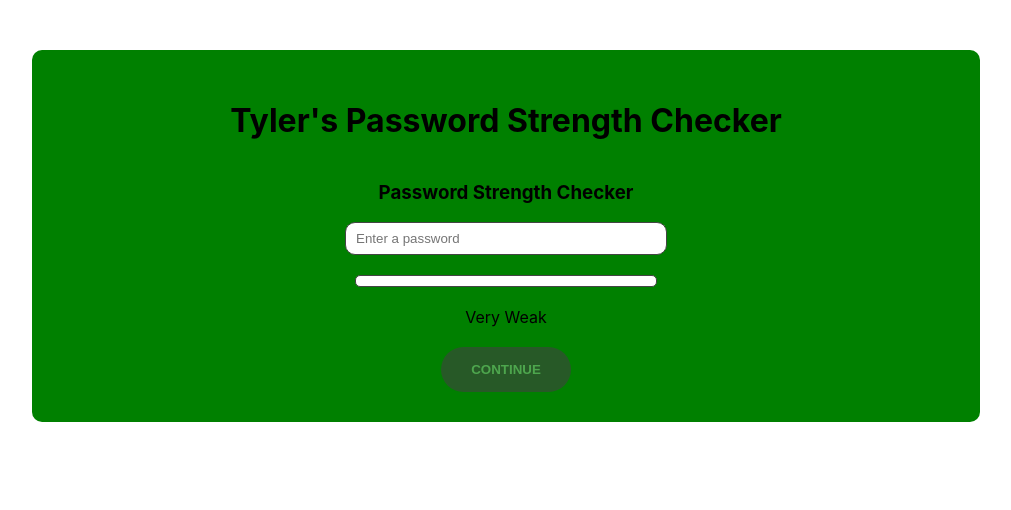
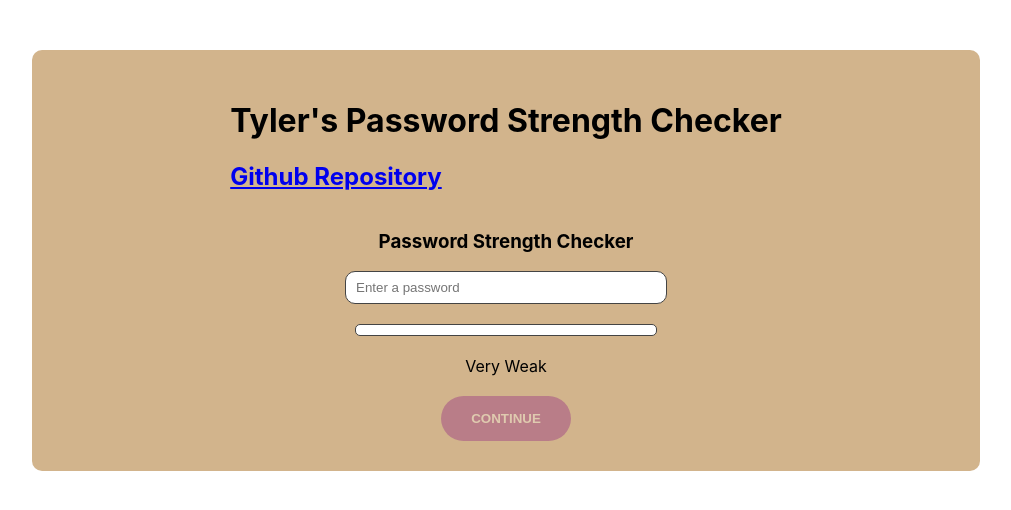
Before and after one commit to TylerRust-1/Password-Strength-Checker, a React (Create React App) app: page / in a window 1280 px wide. Shown: the top 510 px of the page, without its empty margins (134-1145 px from the left). Built offline with nearby package versions, Linux system fonts and the light colour scheme.

Commit message:
Added Github Repo link, still trying to color this stupid bar as password strength changes

```diff
--- a/src/App.css
+++ b/src/App.css
@@ -28,6 +28,10 @@
   color: #61dafb;
 }
 
+.h2{
+  justify-content: center;
+}
+
 @keyframes App-logo-spin {
   from {
     transform: rotate(0deg);
--- a/src/App.tsx
+++ b/src/App.tsx
@@ -10,9 +10,19 @@ type PasswordStrength =
   | "Strong"
   | "Very Strong";
 
+type StrengthColor =
+  | "strengthVeryWeak"
+  | "strengthWeak"
+  | "strengthMedium"
+  | "strengthStrong"
+  | "strengthVeryStrong";
+
 const Top: React.FunctionComponent = () => {
   return(
+    <div>
       <h1>Tyler's Password Strength Checker</h1>
+      <h2><a href ="https://github.com/strrules105/Password-Strength-Checker">Github Repository</a></h2>
+    </div>
   )
 }
 
@@ -22,7 +32,8 @@ const App: React.FunctionComponent = () => {
   const [passwordStrength, setPasswordStrength] =
     useState<PasswordStrength>("Very Weak");
   const [isButtonDisabled, setIsButtonDisabled] = useState<boolean>(true);
-  const [strengthColor, setStrengthColor] = useState<string>("styles.strengthVeryWeak");
+  const [strengthColor, setStrengthColor] =
+    useState<StrengthColor>("strengthVeryWeak");
 
   // This function will be triggered when the password input field changes
   const inputHandler = (event: React.ChangeEvent<HTMLInputElement>) => {
@@ -77,14 +88,14 @@ const App: React.FunctionComponent = () => {
 
       {/* This bar indicates the strength of the entered password */}
       <div style={styles.statusBar}>
-        <div
-          style={{
-
-            ...styles.strengthWeak,
+        <div style={
+          {
+            ...styles.strengthMedium,
             width: `${(password.length / 16) * 100}%`,
-
-          }}
-        ></div>
+          }
+        }
+        >
+        </div>
       </div>
 
       {/* Password strength message */}
@@ -112,7 +123,7 @@ const styles = {
     width: "60%",
     padding: "30px 90px",
     margin: "50px auto",
-    background: "green",
+    background: "tan",
     borderRadius: "10px",
     display: "flex",
     flexDirection: "column",
```
